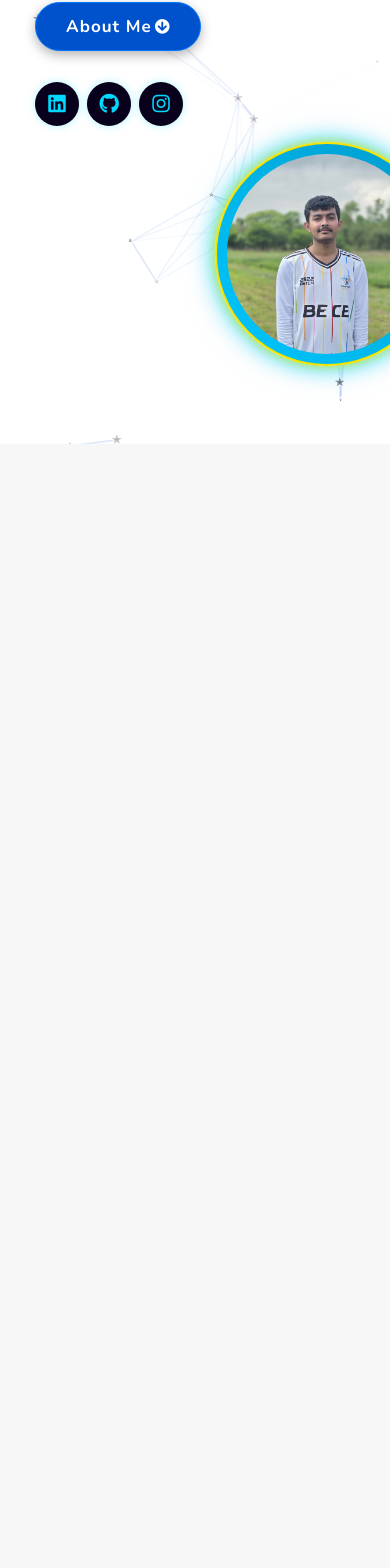
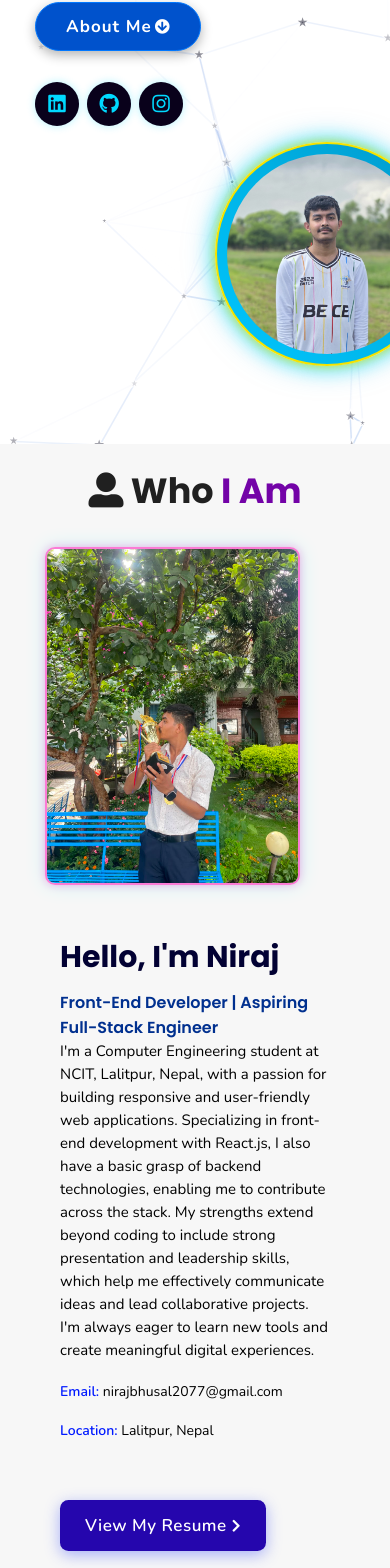
Before and after one commit to niraj5511/portfolio_website, a React (Vite) app: page / in a window 390 px wide. Shown: the part 400-1968 px from the top of the page. Before the commit the page ends 849 px from the top, so only its background shows below. Built offline with nearby package versions, Linux system fonts and the light colour scheme.

Commit message:
About section updated

```diff
--- a/src/App.jsx
+++ b/src/App.jsx
@@ -1,5 +1,6 @@
 import Navbar from "./components/Navbar.jsx";
 import Hero from "./components/Hero.jsx";
+import About from "./components/About.jsx";
 
 // As we build each section, import it above and add it below,
 // in the same order as the old site:
@@ -10,6 +11,7 @@ function App() {
     <>
       <Navbar />
       <Hero />
+      <About />
     </>
   );
 }
--- a/src/components/About.css
+++ b/src/components/About.css
@@ -1,106 +1,140 @@
-@import url("https://fonts.googleapis.com/css2?family=Ramabhadra&display=swap");
+.about .row {
+  display: flex;
+  gap: 3rem;
+  flex-wrap: wrap;
+  padding: 4rem 6%;
+  justify-content: center;
+  align-items: center;
+}
 
-.about-section {
+.about .row .image {
+  flex: 1 1 30rem;
+}
+
+.about .row .image img {
+  margin: 2rem auto;
+  width: 28rem;
+  height: auto;
+  border-radius: 10px;
+  border: 2px solid rgba(255, 0, 180, 0.5);
+  box-shadow:
+    0 0 10px rgba(255, 0, 180, 0.3),
+    0 0 20px rgba(0, 255, 255, 0.2);
+  transition: 0.4s ease;
+  cursor: pointer;
+  filter: grayscale(60%);
+}
+
+.about .row .image img:hover {
+  filter: grayscale(0%);
+  transform: scale(1.03);
+  border: 2px solid rgba(255, 0, 180, 0.8);
+  box-shadow:
+    0 0 16px rgba(255, 0, 180, 0.6),
+    0 0 30px rgba(0, 255, 255, 0.4);
+}
+
+.about .row .content {
+  flex: 1 1 45rem;
+  padding: 2rem;
+}
+
+.about .row .content h3 {
+  font-size: 3rem;
+  font-weight: 700;
+  margin-bottom: 1rem;
+  color: #020133;
+}
+
+.about .row .content .tag {
+  font-size: 1.6rem;
+  color: #00308f;
+  font-weight: 600;
+  margin-bottom: 1.5rem;
+}
+
+.about .row .content p {
+  font-size: 1.5rem;
+  line-height: 2.3rem;
+  font-family: "Nunito", sans-serif;
+  font-weight: 500;
+  margin-bottom: 2rem;
+}
+
+.about .row .content .box-container {
   display: flex;
-  flex-direction: column;
-  height: 590px;
-  /* background-color: rgb(145, 133, 133); */
+  flex-wrap: wrap;
+  gap: 2rem;
+}
 
-  .about-title {
-    display: flex;
-    width: 100%;
-    height: fit-content;
-    justify-content: center;
-    align-content: center;
-    background-color: white;
+.about .row .content .box-container .box p {
+  font-size: 1.4rem;
+  line-height: 1.9rem;
+}
 
-    img{
-      justify-self: center;
-      align-self: center;
-      width: 45px;
-      margin: 10px;
-      /* height: 45px; */
-    }
+.about .row .content .box-container .box p span {
+  color: #011aff;
+  font-weight: 600;
+}
 
-    h2 {
-      align-self: center;
-      font-size: 35px;
-      font-family: "Poppins";
-      margin: 0px;
-    }
+/* Resume Button */
+.resumebtn {
+  margin-top: 4rem;
+}
+
+.resumebtn .btn {
+  padding: 1.4rem 2.5rem;
+  border-radius: 0.5em;
+  color: #fff;
+  background: #2506ad;
+  font-family: "Nunito", sans-serif;
+  font-weight: 600;
+  font-size: 1.7rem;
+  letter-spacing: 0.05rem;
+  box-shadow: 0 4px 15px rgba(48, 68, 247, 0.4);
+  transition: all 0.3s ease;
+  display: inline-flex;
+  align-items: center;
+}
+
+.resumebtn .btn i {
+  margin-left: 0.5rem;
+  font-size: 1.4rem;
+  transition: 0.3s;
+}
+
+.resumebtn .btn:hover {
+  background: #1a047e;
+  box-shadow: 0 6px 20px rgba(26, 4, 126, 0.5);
+}
+
+.resumebtn .btn:hover i {
+  transform: translateX(6px);
+}
+
+/* about media queries */
+@media screen and (max-width: 600px) {
+  .about .row {
+    padding: 2rem 1rem;
+    margin-bottom: 5rem;
+    flex-direction: column;
   }
 
-  .about-description {
-    display: flex;
-    justify-content: space-between;
-    height: 100%;
+  .about .row .image {
+    margin-top: 1rem;
+  }
 
-    .about-image {
-      /* display: flex; */
-      /* justify-self: center; */
-      align-self: center;
-      margin: 0px 200px;
-      padding: 1px;
+  .about .row .image img {
+    width: 85%;
+    margin: 0 auto;
+    filter: grayscale(0%);
+  }
 
-      img {
-        /* width: 400px; */
-        height: 400px;
-      }
-    }
+  .about .row .content {
+    padding: 1.5rem;
+  }
 
-    .about-content {
-      display: flex;
-      flex-direction: column;
-      justify-self: center;
-      align-self: center;
-      margin-right: 165px;
-
-      h3 {
-        font-size: 28px;
-        font-family: "Ramabhadra";
-        margin-bottom: 0px;
-        color: rgb(185, 79, 18);
-      }
-
-      .my-title {
-        font-size: 20px;
-        font-family: "Poppins";
-        font-weight: bold;
-        margin-bottom: 0px;
-        color: blue;
-      }
-
-      .my-description {
-        font-size: 16px;
-        font-family: "Poppins";
-      }
-
-      .my-email {
-        margin: 1px 0px;
-        font-family: "Poppins";
-      }
-
-      .my-address {
-        margin: 8px 0px;
-        font-family: Poppins;
-      }
-
-      span{
-        color: rgb(0, 26, 255);
-        font-weight: bold
-      }
-
-      button{
-        margin-top: 20px;
-        width: fit-content;
-        font-family: 'Poppins';
-        color: white;
-        font-size: 15px;
-        font-weight: 600;
-        background-color: rgb(38, 58, 146);
-        padding: 10px;
-        cursor: pointer;
-      }
-    }
+  .about .row .content .box-container {
+    gap: 1rem;
   }
 }
--- a/src/components/About.jsx
+++ b/src/components/About.jsx
@@ -1,28 +1,40 @@
-import React from "react";
+import React, { useEffect, useRef } from "react";
 import "./About.css";
-import Aboutimg from "..//assets/hero.jpeg";
-import Abouticon from "../assets/profile.png"
+import VanillaTilt from "vanilla-tilt";
+import aboutImg from "../assets/about.jpeg"; // swap to hero.jpeg if you don't have this yet
 
 const About = () => {
+  const imageRef = useRef(null);
+
+  // tilt-on-hover effect, same as the Hero photo
+  useEffect(() => {
+    VanillaTilt.init(imageRef.current, { max: 15 });
+  }, []);
+
   return (
-    <div className="about-section">
-      <div className="about-title">
-        <img src={Abouticon} alt="" />
-        <h2>Who I Am </h2>
-      </div>
+    <section className="about" id="about">
+      <h2 className="heading">
+        <i className="fas fa-user-alt"></i> Who <span>I Am</span>
+      </h2>
 
-      <div className="about-description">
-        <div className="about-image">
-          <img src={Aboutimg} alt="" />
+      <div className="row">
+        <div className="image">
+          <img
+            draggable="false"
+            ref={imageRef}
+            src={aboutImg}
+            alt="Niraj with laptop"
+            title="Niraj - Full Stack Developer"
+          />
         </div>
 
-        <div className="about-content">
+        <div className="content">
           <h3>Hello, I'm Niraj</h3>
-          <p className="my-title">
-            Front-End Developer | Aspiring Full-Stack Developer
-          </p>
-          <p className="my-description">
-            I'm a Computer Engineering student at NCIT, Lalitpur,Nepal, with a
+          <span className="tag">
+            Front-End Developer | Aspiring Full-Stack Engineer
+          </span>
+          <p>
+            I'm a Computer Engineering student at NCIT, Lalitpur, Nepal, with a
             passion for building responsive and user-friendly web applications.
             Specializing in front-end development with React.js, I also have a
             basic grasp of backend technologies, enabling me to contribute
@@ -32,17 +44,31 @@ const About = () => {
             to learn new tools and create meaningful digital experiences.
           </p>
 
-          <p className="my-email">
-            <span>E-mail:</span> nirajbhusal2077@gmail.com
-          </p>
-          <p className="my-address">
-            <span>Location: </span>Lalitpur, Nepal
-          </p>
+          <div className="box-container">
+            <div className="box">
+              <p>
+                <span>Email: </span> nirajbhusal2077@gmail.com
+              </p>
+              <p>
+                <span>Location: </span> Lalitpur, Nepal
+              </p>
+            </div>
+          </div>
 
-          <button>View My Resume</button>
+          <div className="resumebtn">
+            <a
+              href="https://drive.google.com/file/d/1b-HoV804OvMxHeFJbd8NhPFgZN_PVz_I/view?usp=sharing"
+              target="_blank"
+              rel="noreferrer"
+              className="btn"
+            >
+              <span>View My Resume</span>
+              <i className="fas fa-chevron-right"></i>
+            </a>
+          </div>
         </div>
       </div>
-    </div>
+    </section>
   );
 };
 
```
Also changed, not shown: src/assets/about.jpeg (added).
